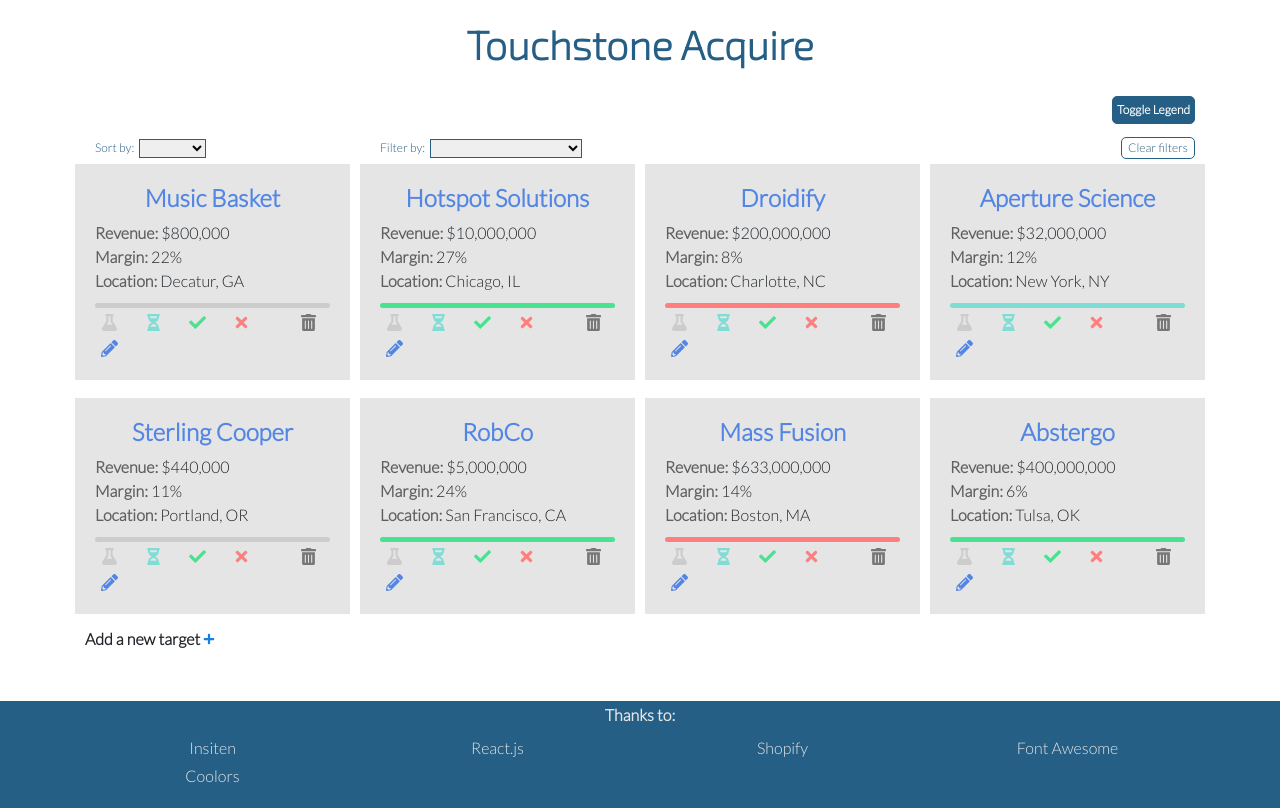
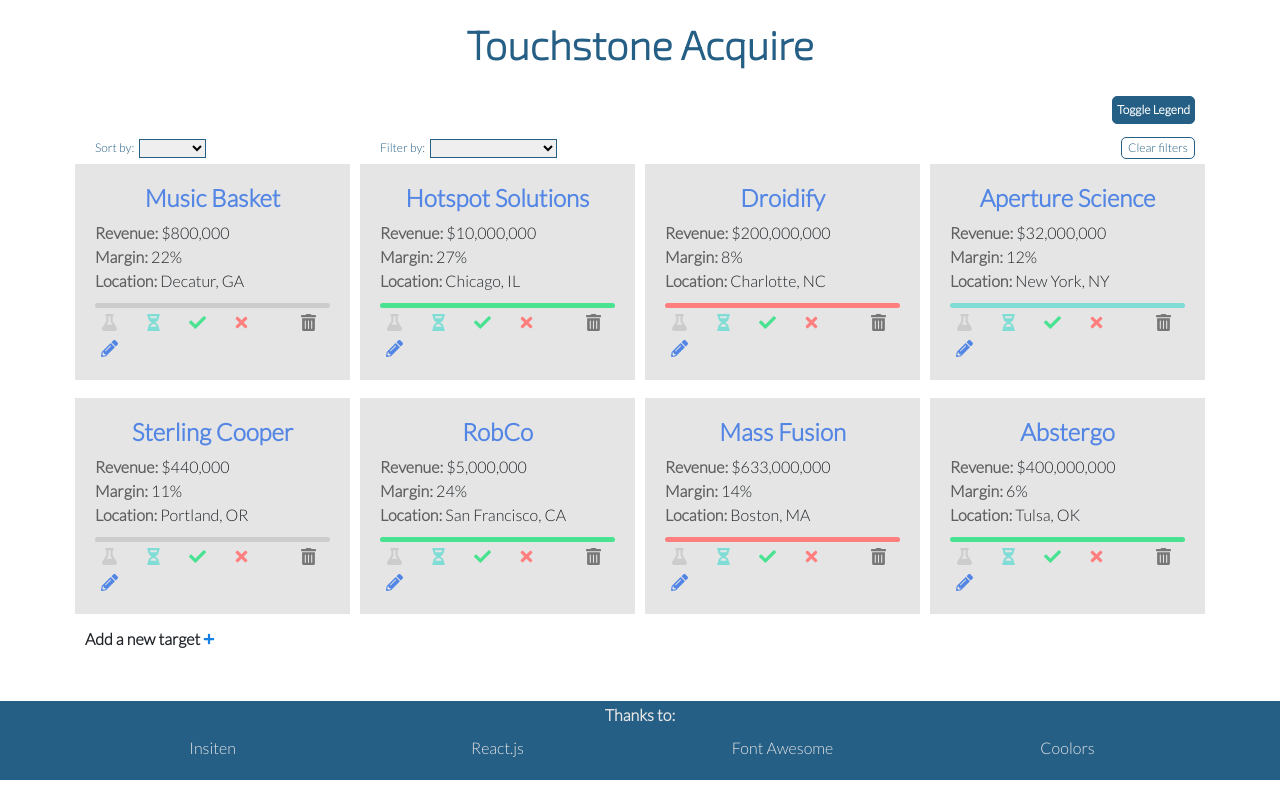
Before and after one commit to tobylad/touchstone-acquire, a React (Create React App) app: page / in a window 1280 px wide. Built offline with nearby package versions, Linux system fonts and the light colour scheme.

Commit message:
Update footer, condense filter dropdown text.

```diff
--- a/src/App.js
+++ b/src/App.js
@@ -241,7 +241,7 @@ function App() {
               <option>Margin: Low</option>
               <option>Revenue: 9 figures+</option>
               <option>Revenue: 7-8 figures</option>
-              <option>Revenue: 6 figures or less</option>
+              <option>Revenue: 6 figures-</option>
             </select>
           </div>
 
--- a/src/Footer.js
+++ b/src/Footer.js
@@ -29,14 +29,6 @@ function Footer() {
           </div>
 
           <div className="col-6 col-lg-3 credit">
-            <a href="https://www.shopify.com/tools/business-name-generator"
-              target="_blank"
-              rel="noopener noreferrer">
-              Shopify
-            </a>
-          </div>
-
-          <div className="col-6 col-lg-3 credit">
             <a href="https://fontawesome.com/license"
               target="_blank"
               rel="noopener noreferrer">
```
